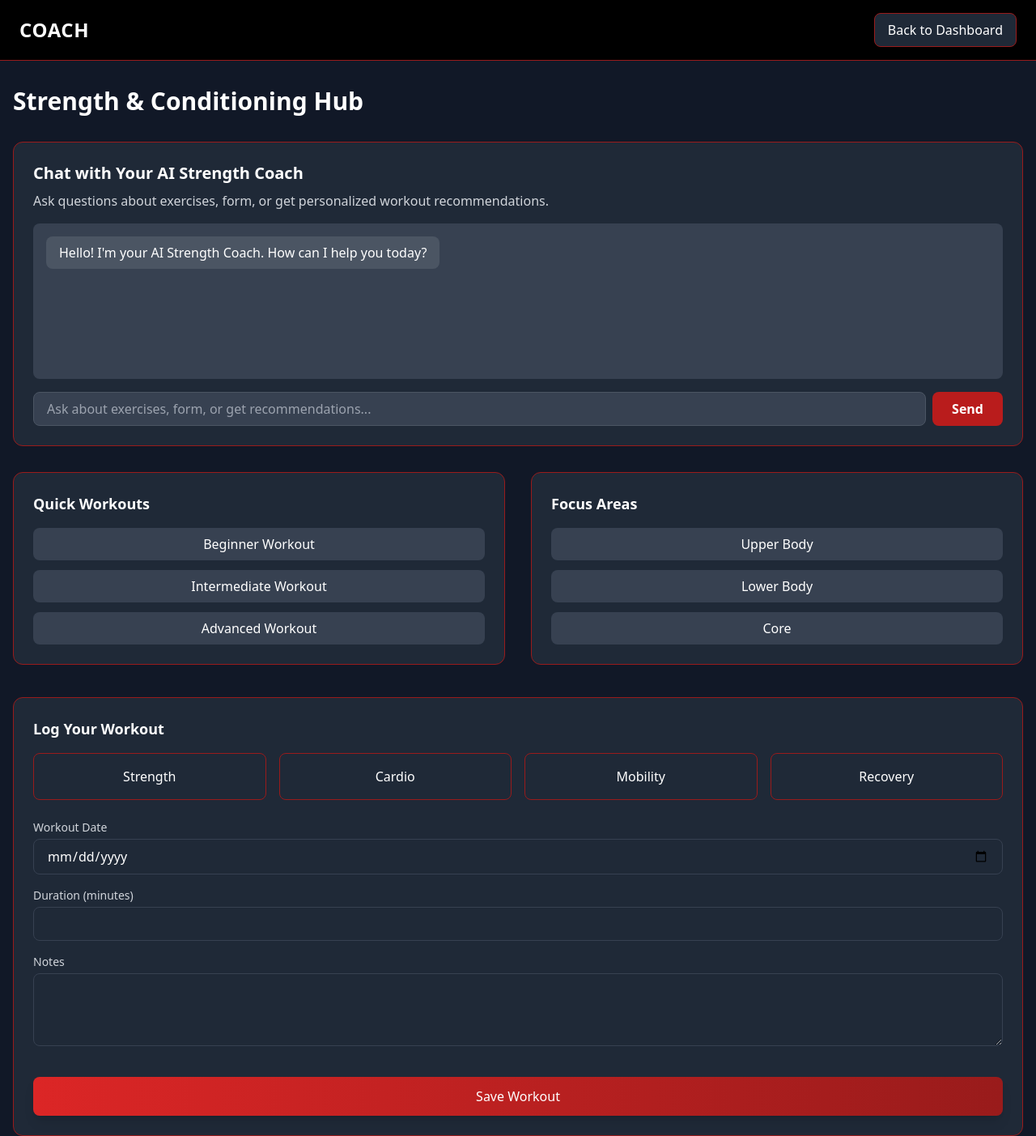
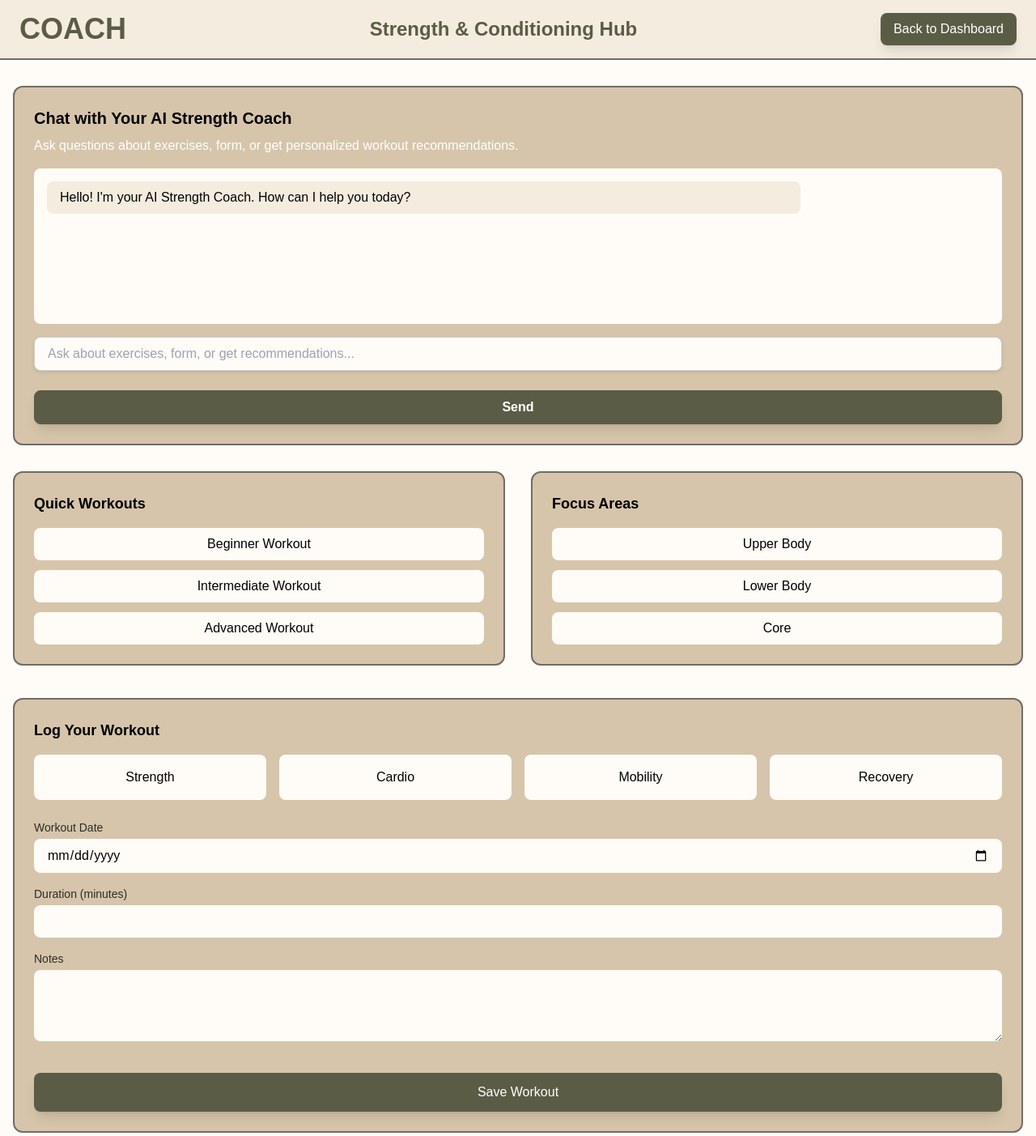
Before and after one commit to Alazca/official_coach, a plain HTML site: page frontend/pages/strength_conditioning_hub.html in a window 1280 px wide. Shown: the whole page at 81% size. Drawn offline with nearby package versions, Linux system fonts and the light colour scheme.

Commit message:
added new color for get workout, tested

```diff
--- a/frontend/js/strength_conditioning_hub.js
+++ b/frontend/js/strength_conditioning_hub.js
@@ -8,8 +8,7 @@ document.addEventListener("DOMContentLoaded", () => {
   async function sendMessageToAI(userMsg) {
     // Display user message
     const userDiv = document.createElement("div");
-    userDiv.className =
-      "self-end bg-red-700 text-white px-4 py-2 rounded-lg max-w-[80%]";
+    userDiv.className = "self-end px-4 py-2 rounded-lg max-w-[80%]";
     userDiv.textContent = userMsg;
     chatWindow.appendChild(userDiv);
     chatWindow.scrollTop = chatWindow.scrollHeight;
@@ -25,16 +24,14 @@ document.addEventListener("DOMContentLoaded", () => {
 
       // Display AI reply
       const aiDiv = document.createElement("div");
-      aiDiv.className =
-        "self-start bg-gray-600 text-white px-4 py-2 rounded-lg max-w-[80%]";
+      aiDiv.className = "self-start px-4 py-2 rounded-lg max-w-[80%]";
       aiDiv.textContent = data.response || data.error || "No response received";
       chatWindow.appendChild(aiDiv);
       chatWindow.scrollTop = chatWindow.scrollHeight;
     } catch (err) {
       console.error("Error:", err);
       const errDiv = document.createElement("div");
-      errDiv.className =
-        "self-start bg-gray-600 text-white px-4 py-2 rounded-lg max-w-[80%]";
+      errDiv.className = "self-start px-4 py-2 rounded-lg max-w-[80%]";
       errDiv.textContent = "Error contacting AI coach. Please try again.";
       chatWindow.appendChild(errDiv);
       chatWindow.scrollTop = chatWindow.scrollHeight;
--- a/frontend/pages/strength_conditioning_hub.html
+++ b/frontend/pages/strength_conditioning_hub.html
@@ -3,43 +3,37 @@
   <head>
     <meta charset="UTF-8" />
     <meta name="viewport" content="width=device-width, initial-scale=1.0" />
-    <title>Strength & Conditioning Hub - COACH</title>
+    <title>Strength & Conditioning Hub</title>
     <script src="https://cdn.tailwindcss.com"></script>
+    <link rel="stylesheet" href="../assets/style.css" />
   </head>
-  <body class="bg-gray-900 text-white min-h-screen">
-    <header
-      class="w-full flex justify-between items-center px-6 py-4 bg-black border-b border-red-800"
-    >
-      <h1 class="text-2xl font-bold tracking-wide">COACH</h1>
+  <body class="min-h-screen">
+    <nav class="navbar w-full flex justify-between items-center px-6 py-4">
+      <h1 class="text-4xl font-bold"><a href="/dashboard">COACH</a></h1>
+      <h1 class="text-2xl font-bold">Strength & Conditioning Hub</h1>
       <div class="flex gap-4 items-center">
-        <a
-          href="/dashboard"
-          class="bg-gray-800 px-4 py-2 rounded-lg border border-red-800 hover:bg-gray-700 transition"
+        <button
+          onclick="window.location.href='/dashboard'"
+          class="bar-button px-4 py-2 rounded-lg shadow-lg transition"
         >
           Back to Dashboard
-        </a>
+        </button>
       </div>
-    </header>
+    </nav>
 
     <main class="container mx-auto px-4 py-8">
-      <h2 class="text-3xl font-bold text-white mb-8">
-        Strength & Conditioning Hub
-      </h2>
-
       <!-- Chat Card -->
-      <div class="bg-gray-800 border border-red-800 rounded-xl p-6 mb-8">
+      <div class="gentextbg rounded-xl p-6 mb-8">
         <h3 class="text-xl font-bold mb-2">Chat with Your AI Strength Coach</h3>
-        <p class="text-gray-300 mb-4">
+        <p class="text-[var(--bg-alt)] mb-4">
           Ask questions about exercises, form, or get personalized workout
           recommendations.
         </p>
         <div
           id="chatWindow"
-          class="bg-gray-700 rounded-lg p-4 h-48 overflow-y-auto mb-4 flex flex-col gap-2"
+          class="rounded-lg p-4 h-48 overflow-y-auto mb-4 flex flex-col gap-2"
         >
-          <div
-            class="self-start bg-gray-600 text-white px-4 py-2 rounded-lg max-w-[80%]"
-          >
+          <div class="chat-bubble px-4 py-2 rounded-lg max-w-[80%]">
             Hello! I'm your AI Strength Coach. How can I help you today?
           </div>
         </div>
@@ -48,12 +42,12 @@
             id="chatInput"
             type="text"
             placeholder="Ask about exercises, form, or get recommendations..."
-            class="flex-1 bg-gray-700 border border-gray-600 rounded-lg px-4 py-2 text-white focus:outline-none"
+            class="flex-1 rounded-lg px-4 py-2 focus:outline-none"
             autocomplete="off"
           />
           <button
             type="submit"
-            class="bg-red-700 hover:bg-red-800 text-white font-bold px-6 py-2 rounded-lg transition"
+            class="send-button font-bold px-6 py-2 rounded-lg transition-all duration-300 shadow-lg hover:shadow-[0_4px_6px_rgba(91,92,69,0.5)] active:scale-95 mt-4"
           >
             Send
           </button>
@@ -66,48 +60,48 @@
         class="grid grid-cols-1 md:grid-cols-2 gap-8 mb-10"
       >
         <!-- Quick Workouts -->
-        <div class="bg-gray-800 border border-red-800 rounded-xl p-6">
+        <div class="gentextbg rounded-xl p-6">
           <h4 class="text-lg font-bold mb-4">Quick Workouts</h4>
           <div class="flex flex-col gap-3">
             <button
               type="button"
-              class="bg-gray-700 hover:bg-gray-600 text-white px-4 py-2 rounded-lg transition"
+              class="prompt-button px-4 py-2 rounded-lg transition"
             >
               Beginner Workout
             </button>
             <button
               type="button"
-              class="bg-gray-700 hover:bg-gray-600 text-white px-4 py-2 rounded-lg transition"
+              class="prompt-button px-4 py-2 rounded-lg transition"
             >
               Intermediate Workout
             </button>
             <button
               type="button"
-              class="bg-gray-700 hover:bg-gray-600 text-white px-4 py-2 rounded-lg transition"
+              class="prompt-button px-4 py-2 rounded-lg transition"
             >
               Advanced Workout
             </button>
           </div>
         </div>
         <!-- Focus Areas -->
-        <div class="bg-gray-800 border border-red-800 rounded-xl p-6">
+        <div class="gentextbg rounded-xl p-6">
           <h4 class="text-lg font-bold mb-4">Focus Areas</h4>
           <div class="flex flex-col gap-3">
             <button
               type="button"
-              class="bg-gray-700 hover:bg-gray-600 text-white px-4 py-2 rounded-lg transition"
+              class="prompt-button px-4 py-2 rounded-lg transition"
             >
               Upper Body
             </button>
             <button
               type="button"
-              class="bg-gray-700 hover:bg-gray-600 text-white px-4 py-2 rounded-lg transition"
+              class="prompt-button px-4 py-2 rounded-lg transition"
             >
               Lower Body
             </button>
             <button
               type="button"
-              class="bg-gray-700 hover:bg-gray-600 text-white px-4 py-2 rounded-lg transition"
+              class="prompt-button px-4 py-2 rounded-lg transition"
             >
               Core
             </button>
@@ -116,7 +110,7 @@
       </div>
 
       <!-- WORKOUT LOGGING FORM -->
-      <div class="bg-gray-800 border border-red-800 rounded-xl p-6">
+      <div class="gentextbg rounded-xl p-6">
         <h4 class="text-lg font-bold mb-4">Log Your Workout</h4>
 
         <!-- Workout Type Selections -->
@@ -124,28 +118,28 @@
           <button
             type="button"
             data-workout-type="Strength"
-            class="workout-type-btn bg-gray-800 hover:bg-gray-700 text-white p-4 rounded-lg border border-red-800 transition-all duration-300 hover:scale-105"
+            class="workout-type-btn prompt-button p-4 rounded-lg transition-all duration-300 hover:scale-105"
           >
             Strength
           </button>
           <button
             type="button"
             data-workout-type="Cardio"
-            class="workout-type-btn bg-gray-800 hover:bg-gray-700 text-white p-4 rounded-lg border border-red-800 transition-all duration-300 hover:scale-105"
+            class="workout-type-btn prompt-button p-4 rounded-lg transition-all duration-300 hover:scale-105"
           >
             Cardio
           </button>
           <button
             type="button"
             data-workout-type="Mobility"
-            class="workout-type-btn bg-gray-800 hover:bg-gray-700 text-white p-4 rounded-lg border border-red-800 transition-all duration-300 hover:scale-105"
+            class="workout-type-btn prompt-button p-4 rounded-lg transition-all duration-300 hover:scale-105"
           >
             Mobility
           </button>
           <button
             type="button"
             data-workout-type="Recovery"
-            class="workout-type-btn bg-gray-800 hover:bg-gray-700 text-white p-4 rounded-lg border border-red-800 transition-all duration-300 hover:scale-105"
+            class="workout-type-btn prompt-button p-4 rounded-lg transition-all duration-300 hover:scale-105"
           >
             Recovery
           </button>
@@ -156,29 +150,25 @@
 
         <!-- Date -->
         <div class="mb-4">
-          <label
-            for="workoutDate"
-            class="block text-sm font-medium text-gray-300 mb-1"
+          <label for="workoutDate" class="block text-sm font-medium mb-1"
             >Workout Date</label
           >
           <input
             type="date"
             id="workoutDate"
-            class="w-full px-4 py-2 rounded-lg bg-gray-800 border border-gray-700 text-white focus:outline-none focus:ring-2 focus:ring-red-500"
+            class="w-full px-4 py-2 rounded-lg focus:outline-none focus:ring-2 focus:ring-[var(--button)]"
           />
         </div>
 
         <!-- Duration -->
         <div class="mb-4">
-          <label
-            for="workoutDuration"
-            class="block text-sm font-medium text-gray-300 mb-1"
+          <label for="workoutDuration" class="block text-sm font-medium mb-1"
             >Duration (minutes)</label
           >
           <input
             type="number"
             id="workoutDuration"
-            class="w-full px-4 py-2 rounded-lg bg-gray-800 border border-gray-700 text-white focus:outline-none focus:ring-2 focus:ring-red-500"
+            class="w-full px-4 py-2 rounded-lg focus:outline-none focus:ring-2 focus:ring-[var(--button)]"
             min="1"
             max="300"
           />
@@ -186,14 +176,12 @@
 
         <!-- Notes -->
         <div class="mb-4">
-          <label
-            for="workoutNotes"
-            class="block text-sm font-medium text-gray-300 mb-1"
+          <label for="workoutNotes" class="block text-sm font-medium mb-1"
             >Notes</label
           >
           <textarea
             id="workoutNotes"
-            class="w-full px-4 py-2 rounded-lg bg-gray-800 border border-gray-700 text-white focus:outline-none focus:ring-2 focus:ring-red-500"
+            class="w-full px-4 py-2 rounded-lg focus:outline-none focus:ring-2 focus:ring-[var(--button)]"
             rows="3"
           ></textarea>
         </div>
@@ -201,7 +189,7 @@
         <!-- Submit button -->
         <button
           id="saveWorkoutBtn"
-          class="w-full bg-gradient-to-r from-red-600 to-red-800 text-white px-6 py-3 rounded-lg hover:from-red-700 hover:to-red-900 transition-all duration-300 shadow-lg hover:shadow-red-600/50 active:scale-95 mt-4"
+          class="w-full px-6 py-3 rounded-lg transition-all duration-300 shadow-lg hover:shadow-[0_4px_6px_rgba(91,92,69,0.5)] active:scale-95 mt-4"
         >
           Save Workout
         </button>
```
Also changed, not shown: frontend/pages/get_workout.html (+0 -10 lines), 1 other file.
